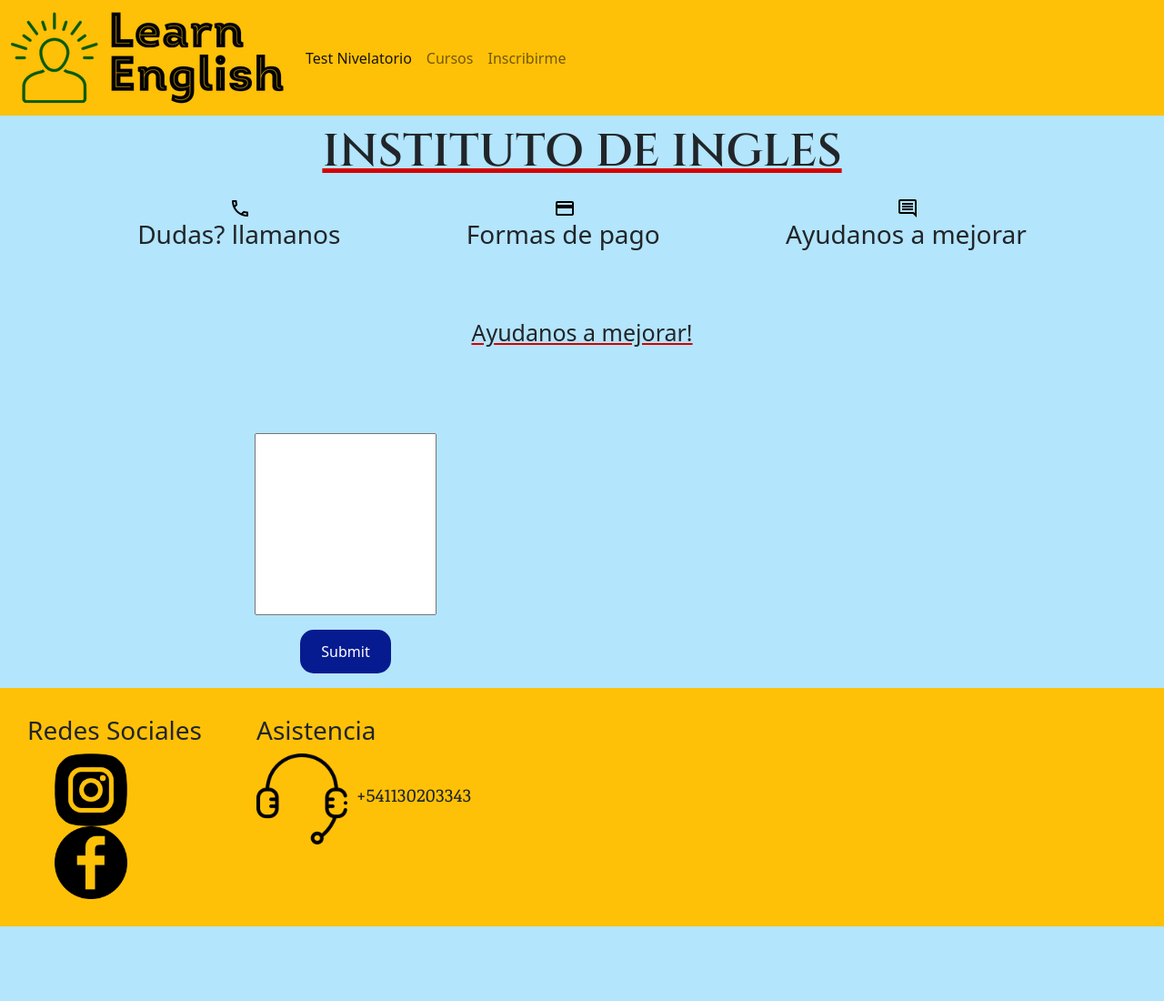
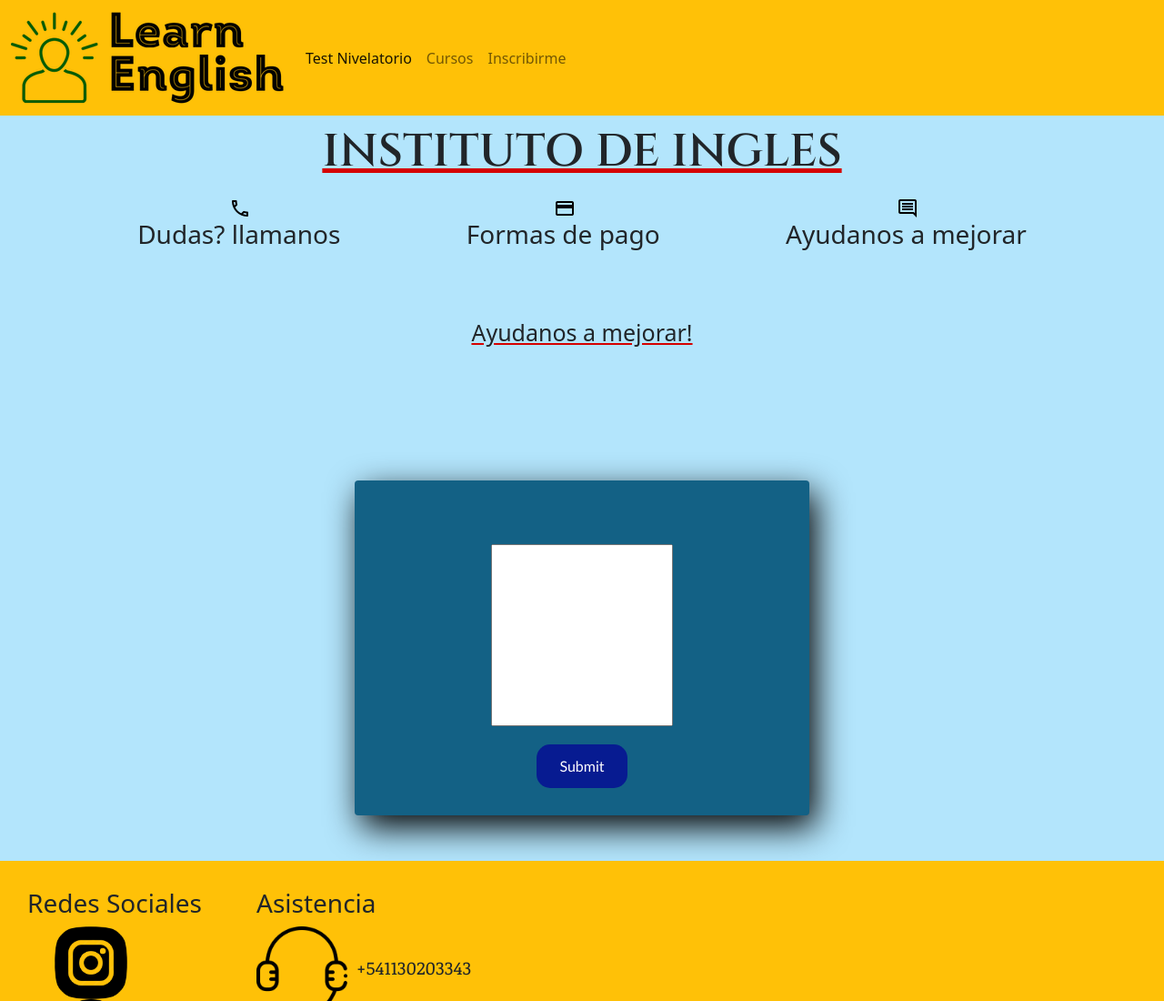
Before and after one commit to nachopages/Instituto-de-Ingles, a website: page pages/comentarios.html in a window 1280 px wide. Shown: the top 1100 px of the page at 91% size. Before the commit the page ends 1018 px from the top, so only its background shows below. Drawn offline with nearby package versions, Linux system fonts and the light colour scheme.

Commit message:
Solucion de estetica

```diff
--- a/pages/comentarios.html
+++ b/pages/comentarios.html
@@ -20,7 +20,7 @@
 <body>
     <nav class="navbar navbar-expand-lg navbar-light bg-warning">
         <div class="container-fluid">
-            <a class="navbar-brand" href="./index.html">
+            <a class="navbar-brand" href="../index.html">
                 <img src="../image/logo.png" alt="logo">
             </a>
             <button class="navbar-toggler" type="button" data-bs-toggle="collapse" data-bs-target="#navbarSupportedContent" aria-controls="navbarSupportedContent" aria-expanded="false" aria-label="Toggle navigation">
@@ -71,11 +71,13 @@
 
     <h2 class="tituloInicio text-center py-5">Ayudanos a mejorar!</h2>
 
-    <form class="textArea" method="POST">
-        <textarea class="mensaje"></textarea>
-        <input class="send" type="submit">
-    </form>
 
+    <div class="formContainer">
+        <form class="textArea" method="POST">
+            <textarea class="mensaje"></textarea>
+            <input class="send" type="submit">
+        </form>
+    </div>
 
 
     <footer class="bg-warning">
--- a/scss/main.scss
+++ b/scss/main.scss
@@ -5,6 +5,21 @@
     @import "_footer";
     body {
         background-color: $bg-lightblue;
+    }
+
+    .mensaje,
+    .textArea,
+    .send {
+        margin: 0 auto;
+    }
+
+    .send {
+        margin-top: 20px;
+    }
+
+    .formContainer {
+        display: flex;
+        justify-content: center;
     }
 
     @media (min-width:425px) {
@@ -149,7 +164,7 @@
     .mensaje {
         width: 200px;
         height: 200px;
-        margin-left: 7rem;
+        margin: 0 auto;
         margin-top: 40px;
         resize: none;
     }
@@ -168,10 +183,8 @@
         border: none;
         padding: 12px;
         color: white;
-        margin: 16px 0;
         font-size: 16px;
         border-radius: 15px;
-        margin-left: 10rem;
     }
 
     p {
@@ -212,7 +225,7 @@
             border: none;
             padding: 12px;
             color: white;
-            margin: 16px 0;
+            margin: 0 auto;
             font-size: 16px;
             border-radius: 15px;
         }
@@ -228,7 +241,6 @@
         .mensaje {
             width: 200px;
             height: 200px;
-            margin-left: 280px;
             margin-top: 40px;
             resize: none;
         }
@@ -238,10 +250,8 @@
             border: none;
             padding: 12px;
             color: white;
-            margin: 16px 0;
             font-size: 16px;
             border-radius: 15px;
-            margin-left: 330px;
         }
         .redesSociales {
             padding: 30px;
```
Also changed, not shown: pages/formasdepago.html (+4 -4 lines), css/main.css.
